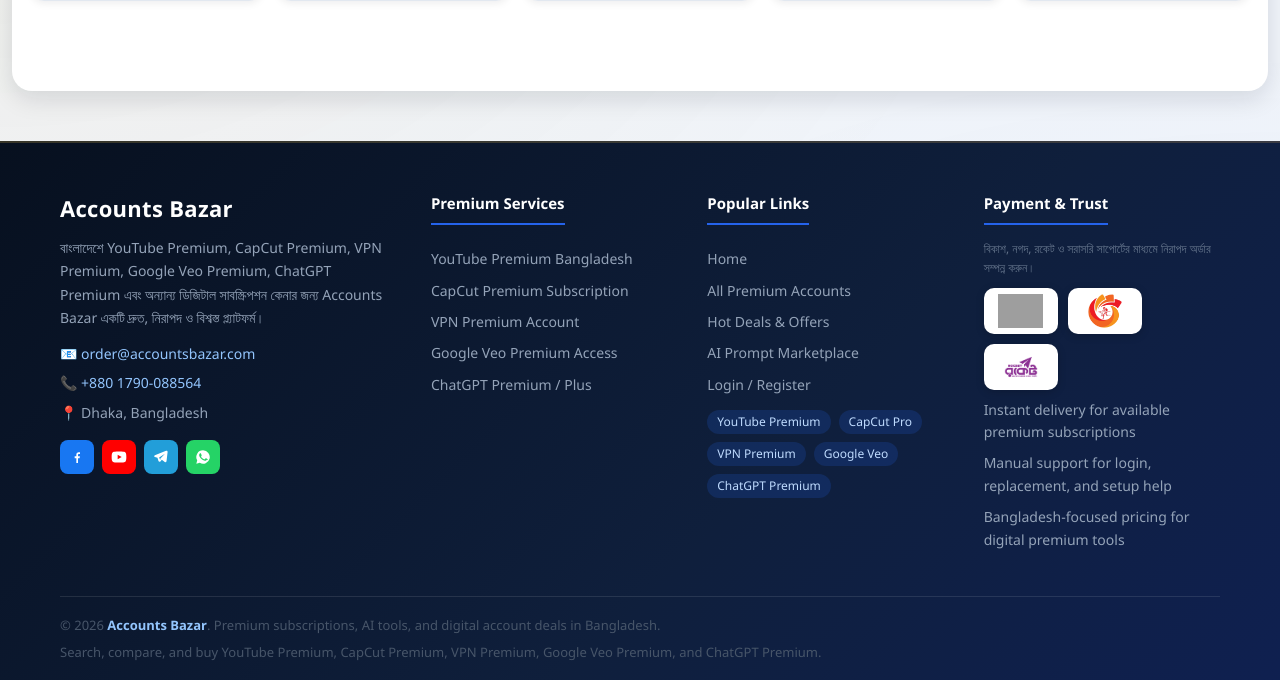
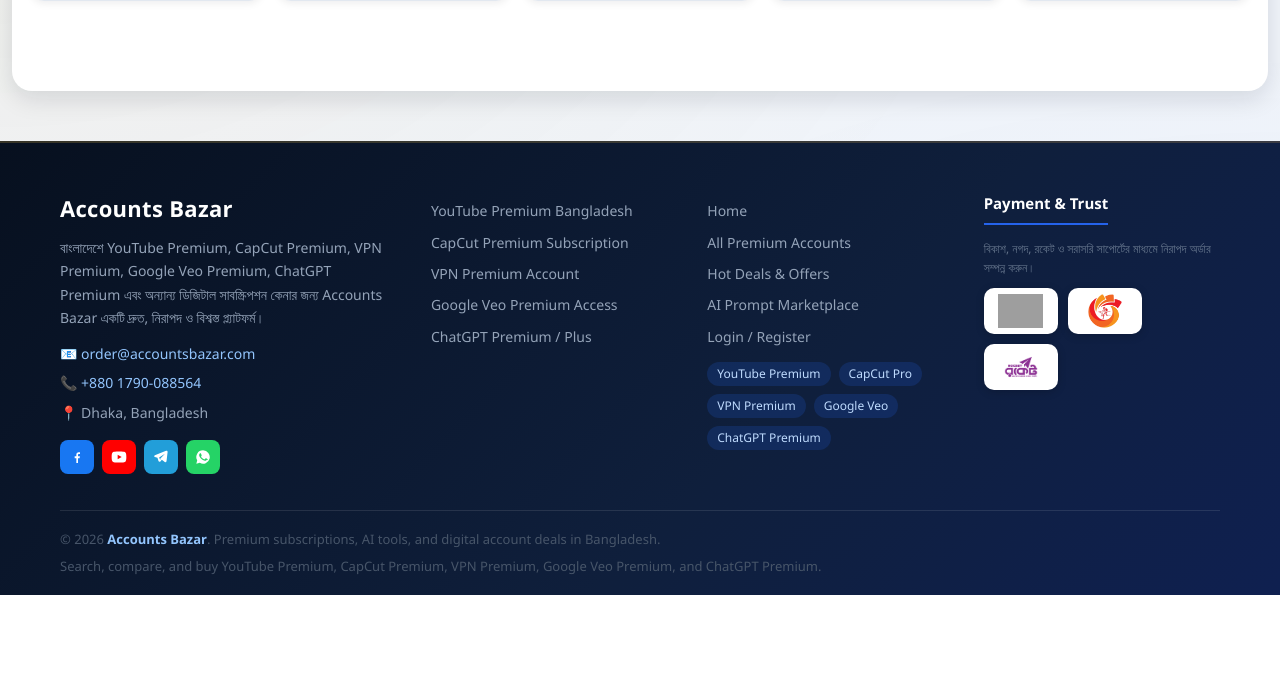
Before and after one commit to mrkk1122/accountsbazar.com, a PHP site: page /index.php in a window 1280 px wide. Shown: the part 1732-2412 px from the top of the page. After the commit the page ends 2327 px from the top, so only its background shows below. Run offline with PHP 8.4, Linux system fonts and the light colour scheme; data comes from the database, SQL or seed files in the repository; data that the repository does not hold is empty; grey boxes are pictures that could not be loaded.

Commit message:
Remove requested footer labels and trust lines

```diff
--- a/products/includes/site-footer.php
+++ b/products/includes/site-footer.php
@@ -26,7 +26,6 @@
             </div>
 
             <div class="footer-section">
-                <h4 class="footer-heading">Premium Services</h4>
                 <ul class="footer-links">
                     <li><a href="shop.php?q=YouTube+Premium">YouTube Premium Bangladesh</a></li>
                     <li><a href="shop.php?q=CapCut+Premium">CapCut Premium Subscription</a></li>
@@ -37,7 +36,6 @@
             </div>
 
             <div class="footer-section">
-                <h4 class="footer-heading">Popular Links</h4>
                 <ul class="footer-links">
                     <li><a href="index.php">Home</a></li>
                     <li><a href="shop.php">All Premium Accounts</a></li>
@@ -68,11 +66,6 @@
                         <img src="images/rocket-color-logo-mobile-banking-icon-free-png.webp" alt="Rocket payment" class="pay-logo-img">
                     </div>
                 </div>
-                <ul class="footer-links footer-trust-list">
-                    <li>Instant delivery for available premium subscriptions</li>
-                    <li>Manual support for login, replacement, and setup help</li>
-                    <li>Bangladesh-focused pricing for digital premium tools</li>
-                </ul>
             </div>
         </div>
         <div class="footer-bottom">
```
